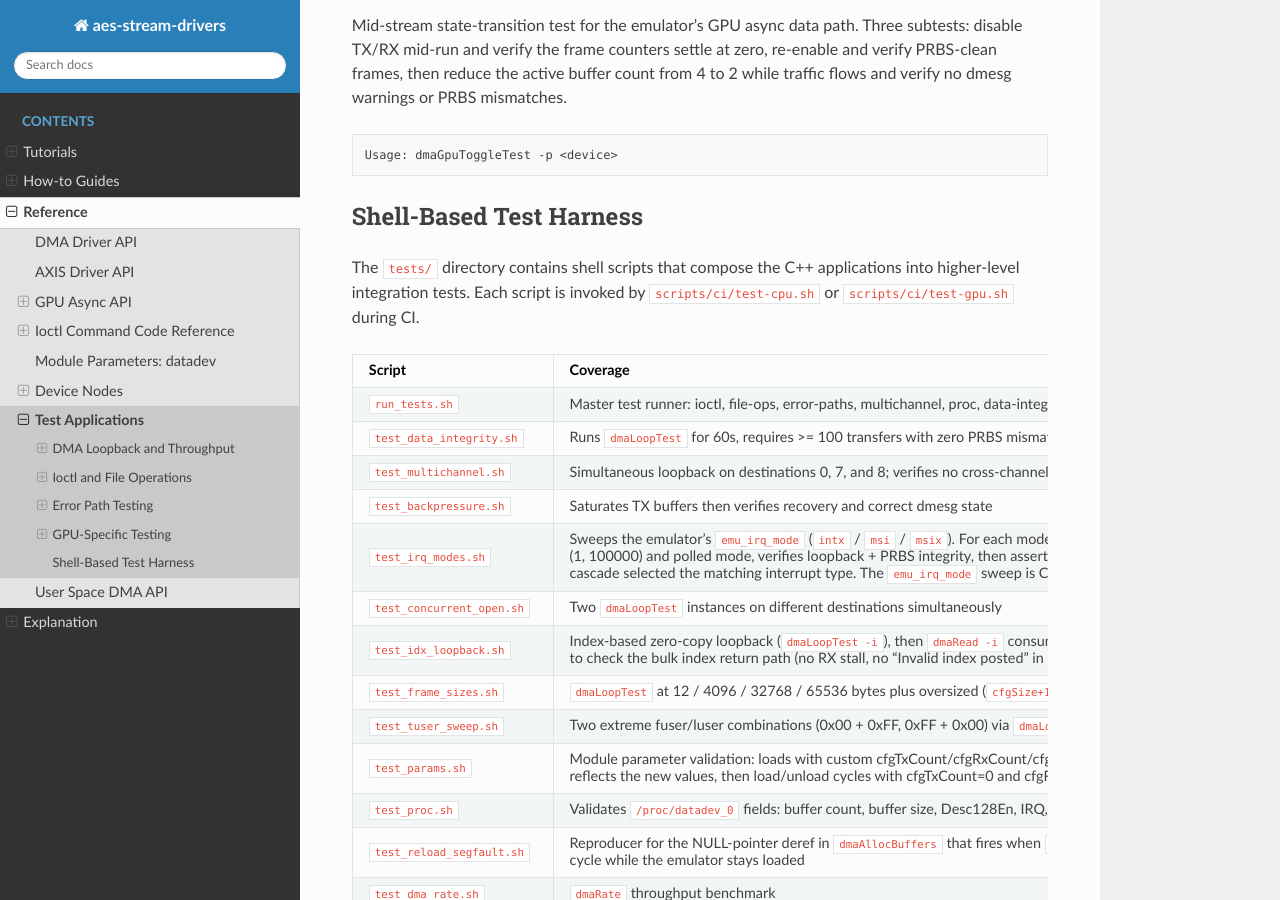
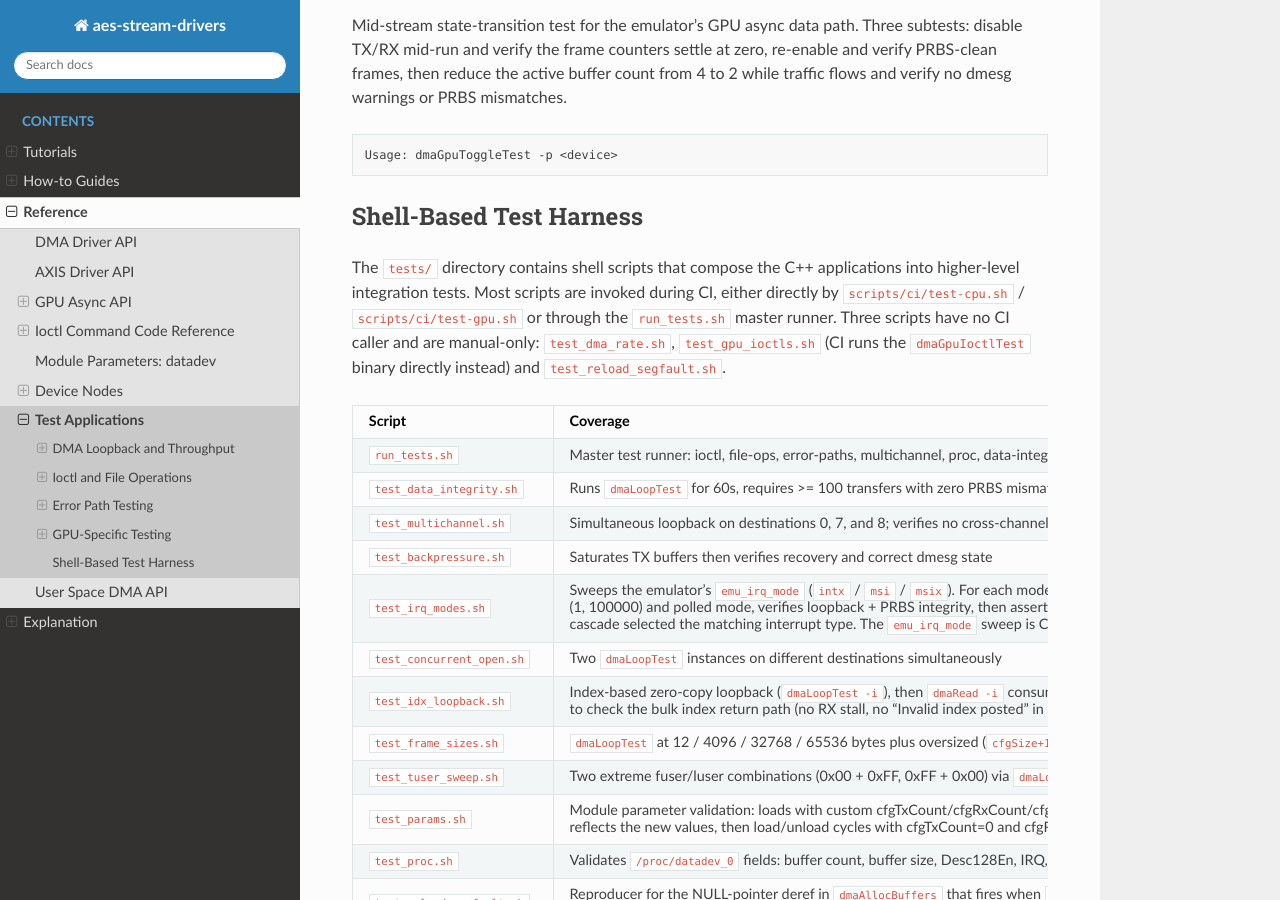
Before and after one commit to slaclab/aes-stream-drivers, a Sphinx documentation site: the page built from docs/reference/test-applications.rst, in a window 1280 px wide and 900 px high, scrolled down 4119 px. Built offline with Sphinx 7.4.7 and the Read the Docs theme 3.1.0, drawn with Linux system fonts in a browser that asks for light colours.

Commit message:
docs(test-applications): mark three test scripts as manual-only
The shell test harness section claimed every tests/*.sh script is invoked
by scripts/ci/test-cpu.sh or scripts/ci/test-gpu.sh. test_dma_rate.sh,
test_gpu_ioctls.sh and test_reload_segfault.sh have no caller anywhere in
scripts/, tests/, .github/ or run_local_ci.sh; CI runs the dmaGpuIoctlTest
binary directly instead of test_gpu_ioctls.sh. Reword the intro to say most
scripts run in CI (directly or via run_tests.sh) and name the manual-only
ones.

Closes #474

```diff
--- a/docs/reference/test-applications.rst
+++ b/docs/reference/test-applications.rst
@@ -260,8 +260,12 @@ Shell-Based Test Harness
 ------------------------
 
 The ``tests/`` directory contains shell scripts that compose the C++
-applications into higher-level integration tests. Each script is invoked
-by ``scripts/ci/test-cpu.sh`` or ``scripts/ci/test-gpu.sh`` during CI.
+applications into higher-level integration tests. Most scripts are invoked
+during CI, either directly by ``scripts/ci/test-cpu.sh`` /
+``scripts/ci/test-gpu.sh`` or through the ``run_tests.sh`` master runner.
+Three scripts have no CI caller and are manual-only: ``test_dma_rate.sh``,
+``test_gpu_ioctls.sh`` (CI runs the ``dmaGpuIoctlTest`` binary directly
+instead) and ``test_reload_segfault.sh``.
 
 .. list-table::
    :header-rows: 1
```
